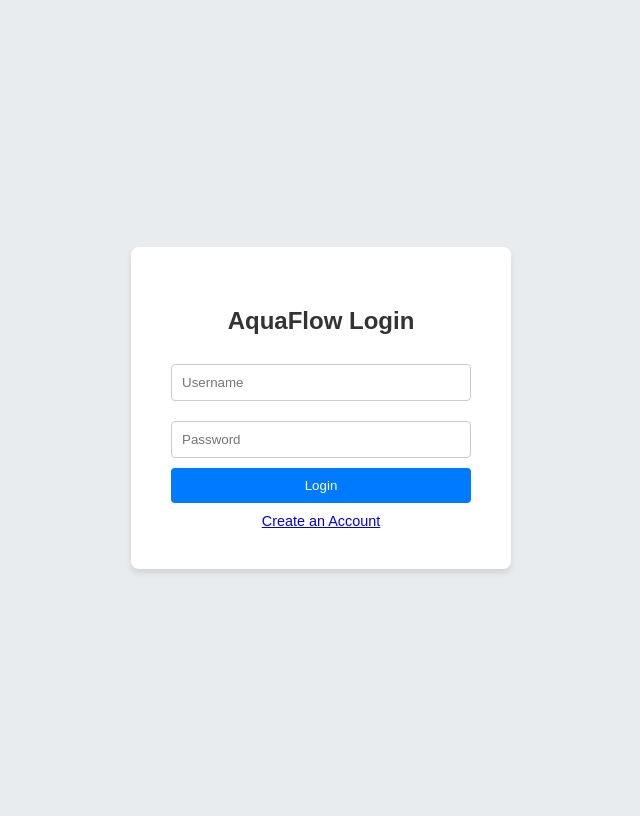
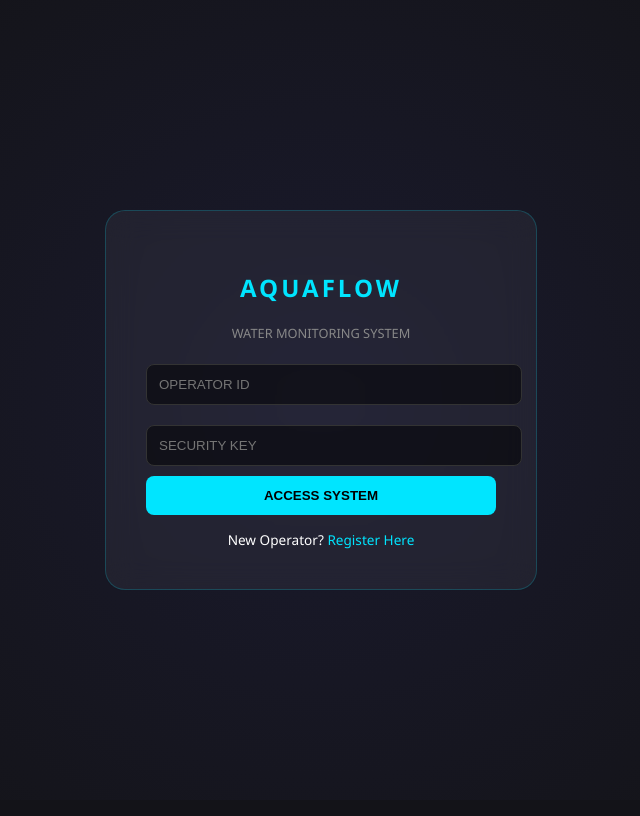
Before and after one commit to pgrapher906-ctrl/final_wbsite, a Flask app: page /login in a window 1280 px wide. Shown: the whole page, without its empty margins (319-959 px from the left). After the commit the page ends 669 px from the top, so only its background shows below. Run offline with Flask 3, Linux system fonts and the light colour scheme.

Commit message:
Update login.html

```diff
--- a/app/templates/login.html
+++ b/app/templates/login.html
@@ -1,29 +1,29 @@
 <!DOCTYPE html>
-<html>
+<html lang="en">
 <head>
-    <title>Login - AquaFlow</title>
+    <meta charset="UTF-8">
+    <title>AquaFlow | Operator Login</title>
     <style>
-        body { font-family: sans-serif; display: flex; justify-content: center; align-items: center; height: 100vh; background-color: #e9ecef; }
-        form { background: white; padding: 40px; border-radius: 8px; box-shadow: 0 4px 6px rgba(0,0,0,0.1); width: 300px; }
-        h2 { text-align: center; color: #333; }
-        input { width: 100%; padding: 10px; margin: 10px 0; border: 1px solid #ccc; border-radius: 4px; box-sizing: border-box;}
-        button { width: 100%; padding: 10px; background-color: #007bff; color: white; border: none; border-radius: 4px; cursor: pointer; }
-        button:hover { background-color: #0056b3; }
-        .link { text-align: center; margin-top: 10px; font-size: 0.9em; }
+        body { background: radial-gradient(circle at center, #1a1a2e, #121212); color: #fff; font-family: 'Segoe UI', sans-serif; height: 100vh; display: flex; justify-content: center; align-items: center; margin: 0; }
+        .card { background: rgba(255, 255, 255, 0.05); backdrop-filter: blur(15px); padding: 40px; border-radius: 20px; border: 1px solid rgba(0, 229, 255, 0.2); width: 350px; text-align: center; }
+        h2 { color: #00E5FF; text-transform: uppercase; letter-spacing: 3px; }
+        input { width: 100%; padding: 12px; margin: 10px 0; background: rgba(0,0,0,0.5); border: 1px solid #333; color: #00E5FF; border-radius: 8px; }
+        button { width: 100%; padding: 12px; background: #00E5FF; border: none; font-weight: bold; border-radius: 8px; cursor: pointer; transition: 0.3s; }
+        button:hover { background: #00b8d4; box-shadow: 0 0 15px #00E5FF; }
+        .link { margin-top: 15px; font-size: 0.85rem; }
+        .link a { color: #00E5FF; text-decoration: none; }
     </style>
 </head>
 <body>
-    <form method="POST">
-        <h2>AquaFlow Login</h2>
-        {% with messages = get_flashed_messages() %}
-            {% if messages %}
-                <p style="color: red; text-align: center;">{{ messages[0] }}</p>
-            {% endif %}
-        {% endwith %}
-        <input type="text" name="username" placeholder="Username" required>
-        <input type="password" name="password" placeholder="Password" required>
-        <button type="submit">Login</button>
-        <div class="link"><a href="{{ url_for('main.register') }}">Create an Account</a></div>
-    </form>
+    <div class="card">
+        <h2>AQUAFLOW</h2>
+        <p style="font-size: 0.8rem; color: #888;">WATER MONITORING SYSTEM</p>
+        <form method="POST">
+            <input type="text" name="username" placeholder="OPERATOR ID" required>
+            <input type="password" name="password" placeholder="SECURITY KEY" required>
+            <button type="submit">ACCESS SYSTEM</button>
+        </form>
+        <div class="link">New Operator? <a href="{{ url_for('main.register') }}">Register Here</a></div>
+    </div>
 </body>
 </html>
```
